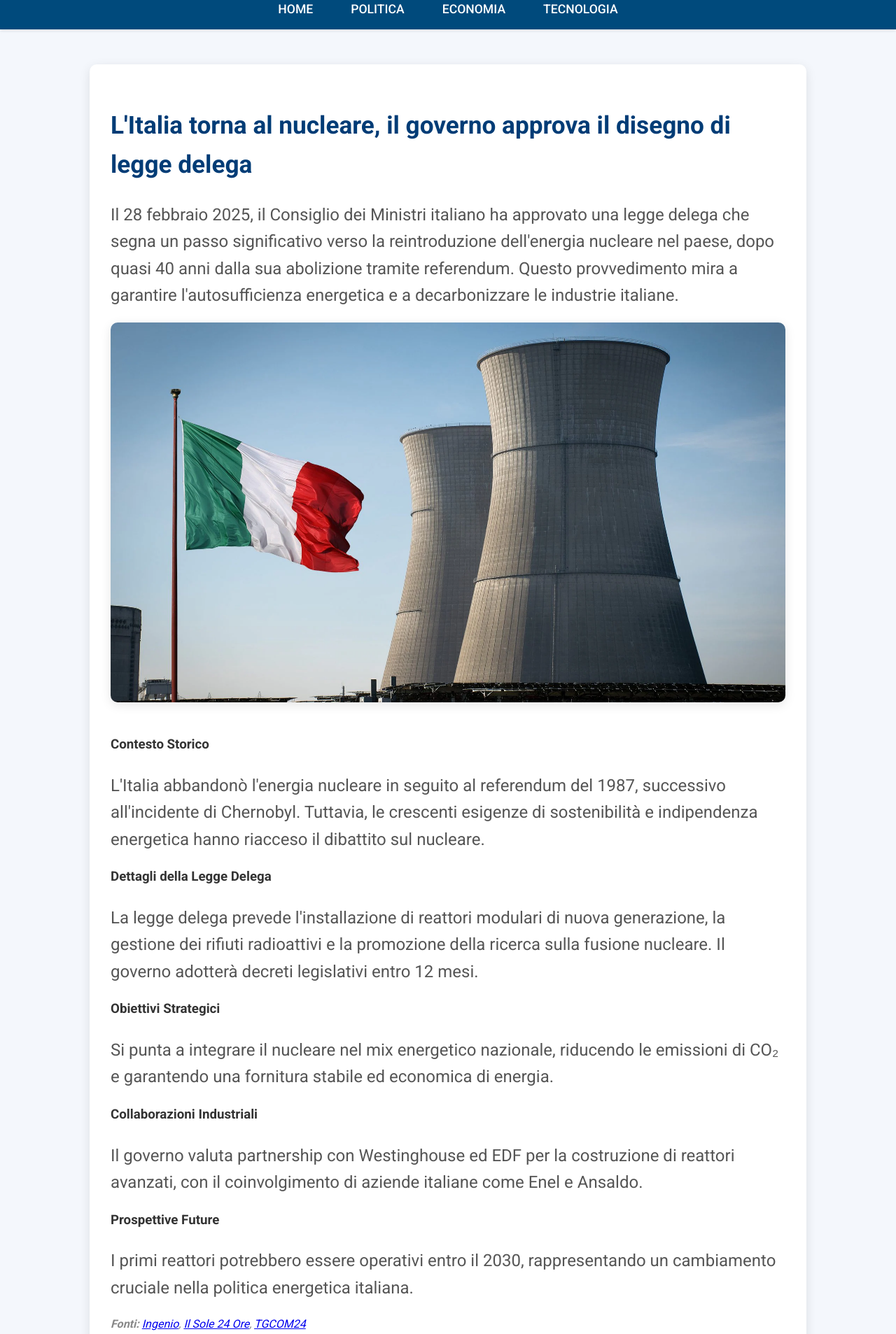
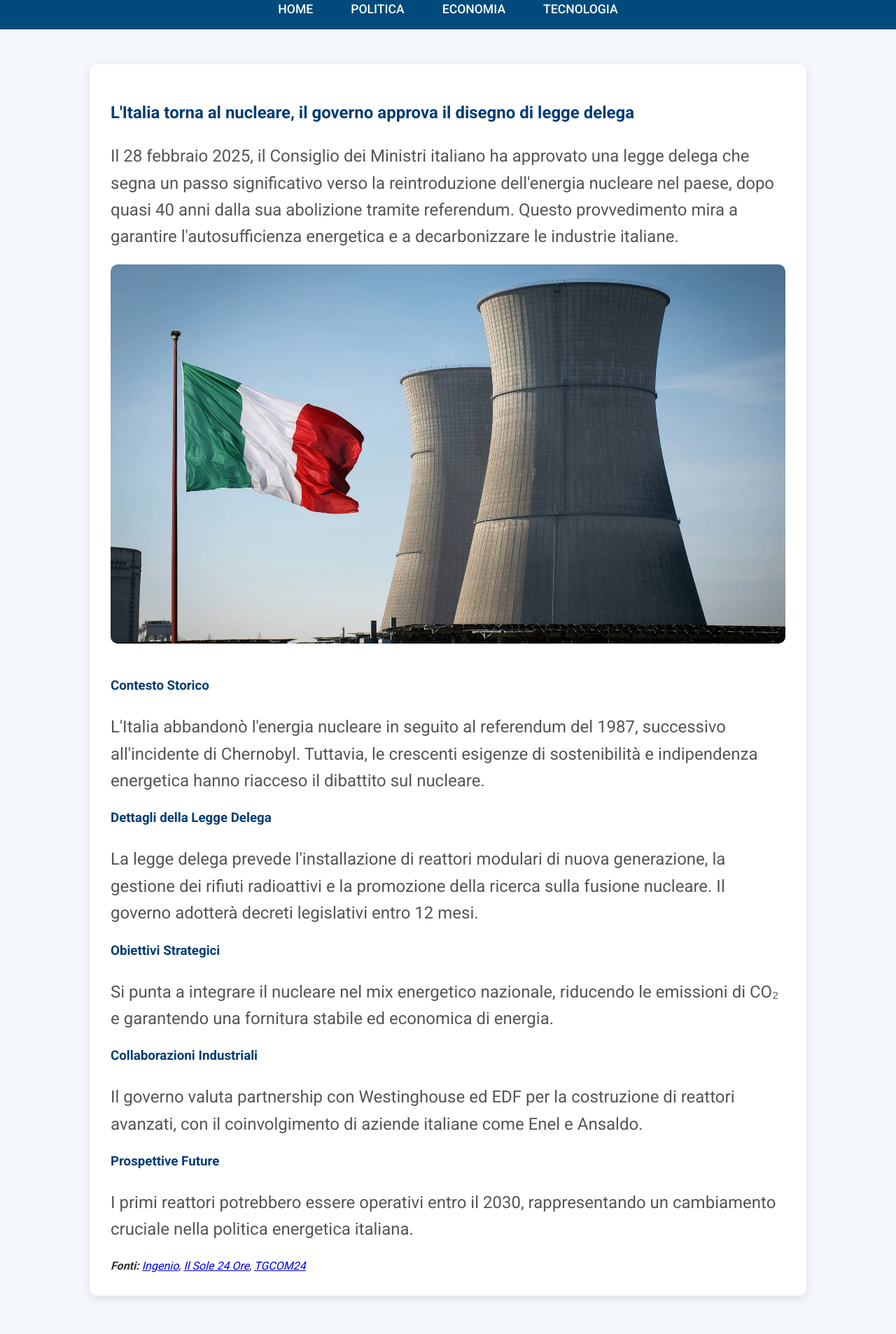
Before and after one commit to FabioReggiani22/Notizie, a plain HTML site: page notizia2.html in a window 1280 px wide. Shown: the part 173-2080 px from the top of the page at 70% size. Drawn offline with Linux system fonts and the light colour scheme.

Commit message:
modifica stile 2

```diff
--- a/notizia2.html
+++ b/notizia2.html
@@ -36,7 +36,6 @@
             padding: 15px 0;
             text-align: center;
             font-weight: 500;
-            box-shadow: 0 2px 4px rgba(0, 0, 0, 0.1);
         }
 
         nav a {
@@ -66,22 +65,14 @@
             box-shadow: 0 4px 15px rgba(0, 0, 0, 0.1);
         }
 
-        .content h2 {
-            font-size: 2.2rem;
+        .content h2, .content h3 {
             color: #003c76;
-            margin-bottom: 20px;
         }
 
         .content img {
             width: 100%;
             border-radius: 10px;
-            box-shadow: 0 4px 15px rgba(0, 0, 0, 0.1);
             margin-bottom: 20px;
-            transition: transform 0.3s ease;
-        }
-
-        .content img:hover {
-            transform: scale(1.05);
         }
 
         .content p {
@@ -90,21 +81,14 @@
             color: #555;
         }
 
-        .content i {
-            font-size: 1rem;
-            color: #888;
-        }
-
         footer {
             background-color: #005b8e;
             color: #fff;
             text-align: center;
             padding: 20px;
-            font-size: 1rem;
             position: fixed;
             width: 100%;
             bottom: 0;
-            box-shadow: 0 -4px 10px rgba(0, 0, 0, 0.1);
         }
     </style>
 </head>
```
